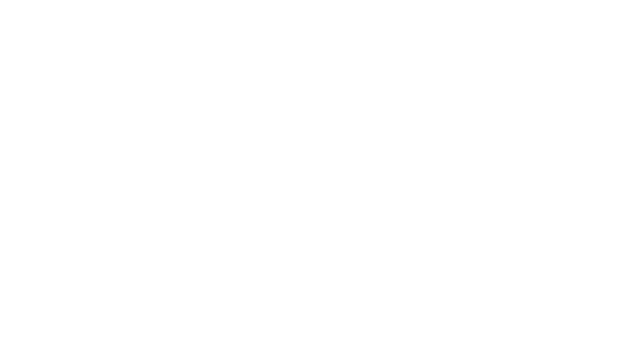
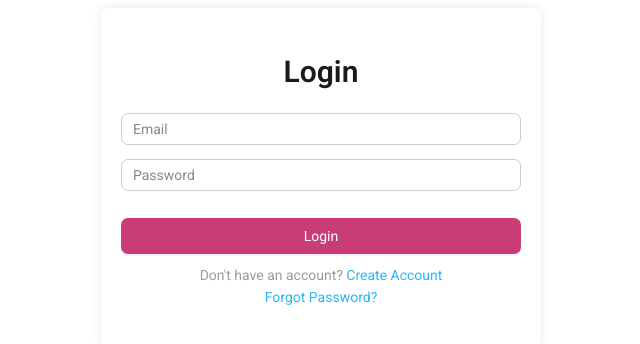
Before and after one commit to AbeethaHeshan/scm_LMS_ui, a React (Vite) app: page /auth/login in a window 1280 px wide. Shown: the part 222-566 px from the top of the page, without its empty margins (319-959 px from the left). Built offline with nearby package versions, Linux system fonts and the light colour scheme.

Commit message:
Route , login

```diff
--- /dev/null
+++ b/src/assets/mocks/auto.json
@@ -0,0 +1,3 @@
+{
+
+}
--- a/src/components/inputs/TextField.tsx
+++ b/src/components/inputs/TextField.tsx
@@ -9,7 +9,7 @@
 import FieldWrapper from './FieldWrapper';
 
 interface TextFieldProps {
-  label: string;
+  label?: string;
   name: string;
   placeholder: string;
   control: Control<any>;
--- a/src/configs/theme.config.ts
+++ b/src/configs/theme.config.ts
@@ -55,11 +55,11 @@
     fontSize: 14,
 
     //Border radius
-    borderRadius: 4,
+    borderRadius: 7,
   },
   components: {
     Button: {
-      borderRadius: 4,
+      borderRadius: 7,
       controlHeight: 36,
       colorText: '#FFFFFF',
       colorPrimary: brandColors.primary,
--- a/src/features/auth/auth.routes.tsx
+++ b/src/features/auth/auth.routes.tsx
@@ -0,0 +1,12 @@
+
+import { Navigate, Route, Routes } from "react-router";
+import Login from "./login/login";
+
+export const AuthRoutes = () => {
+    return (
+        <Routes>
+            <Route path="login" element={<Login />} />
+            <Route path="*" element={<Navigate to="login" replace />} />
+        </Routes>
+    );
+};
--- /dev/null
+++ b/src/features/auth/login/login.tsx
@@ -0,0 +1,74 @@
+import React from 'react';
+import { Form, Input, Button, Typography } from 'antd';
+import { useForm } from 'react-hook-form';
+import TextField from '../../../components/inputs/TextField';
+import Validation from '../../../utils/Validations';
+
+const { Text } = Typography;
+
+interface LoginForm {
+    email: string;
+    password: string;
+}
+
+const Login: React.FC = () => {
+    const {
+        register,
+        handleSubmit,
+        formState: { errors },
+        control,
+    } = useForm({});
+
+    const onSubmit = (data: LoginForm) => {
+        console.log('Login Data:', data);
+    };
+
+    return (
+        <div>
+            <div style={{ maxWidth: 400,height:300, padding: 20, boxShadow: '0 0 10px rgba(0,0,0,0.1)', borderRadius: 8 ,position:'absolute',top:0,left:0,right:0,bottom:0,margin:'auto'}}>
+                <Typography.Title level={2} style={{ textAlign: 'center' }}>Login</Typography.Title>
+                <Form layout="vertical">
+                    <div style={{display:'flex',flexDirection:'column'}}>
+                        <TextField
+                            placeholder={'Email'}
+                            control={control}
+                            {...Validation.apply(register, 'email', {
+                                required: true,
+                                email: true,
+                            })}
+                            error={errors.email}
+                        />
+
+                        <TextField
+                            placeholder={'Password'}
+                            control={control}
+                            {...Validation.apply(register, 'password', {
+                                required: true,
+                            })}
+                            error={errors.password}
+                        />
+
+
+                        <Button type="primary" htmlType="submit" block style={{ marginTop: '20px' }}>
+                            Login
+                        </Button>
+                    </div>
+
+                </Form>
+
+                <div style={{ textAlign: 'center', marginTop: 10 }}>
+                    <Text type="secondary">
+                        Don't have an account? <a href="/register">Create Account</a>
+                    </Text>
+                    <br />
+                    <Text type="secondary">
+                        <a href="/forgot-password">Forgot Password?</a>
+                    </Text>
+                </div>
+            </div>
+        </div>
+
+    );
+};
+
+export default Login;
--- a/src/layouts/components/SideBar.tsx
+++ b/src/layouts/components/SideBar.tsx
@@ -31,7 +31,6 @@
     ],
   };
 
-  // Get the correct navigation list based on user role
   const userNavItems = navItems[userRole] || [];
 
   return (
--- a/src/routes/main.routes.tsx
+++ b/src/routes/main.routes.tsx
@@ -3,24 +3,23 @@
 import { Navigate, Route, Routes } from 'react-router';
 import { DashboardLayout } from '../layouts/dashboard-layout/DashboardLayout';
 import Test from '../pages/Test.';
+import { AuthRoutes } from '../features/auth/auth.routes';
 
 
 export const MainRoutes = () => {
     return (
         <Routes>
-            {/* <Route path="/auth/*" element={<AuthRoutes />} /> */}
+
+            <Route path="/" element={<Navigate to="/auth/login" replace />} />
+            <Route path="auth/*" element={<AuthRoutes />} />
 
             <Route
                 element={<DashboardLayout />}
             >
-                <Route path='/' element={<Test/>}/>
-                {/* <Route path="/*" element={<DashboardRoutes />} />
-                <Route path="settings/*" element={<SettingsRoutes />} />
-                <Route path="profile/*" element={<ProfileRoutes />} />
-                <Route path="/" element={<Navigate to="/dashboard" replace />} /> */}
+                <Route path='/' element={<Test />} />
             </Route>
 
-            <Route path="*" element={<Navigate to="/auth/login" replace />} />
+            {/* <Route path="*" element={<Navigate to="/auth/login" replace />} /> */}
         </Routes>
     );
 };
```
